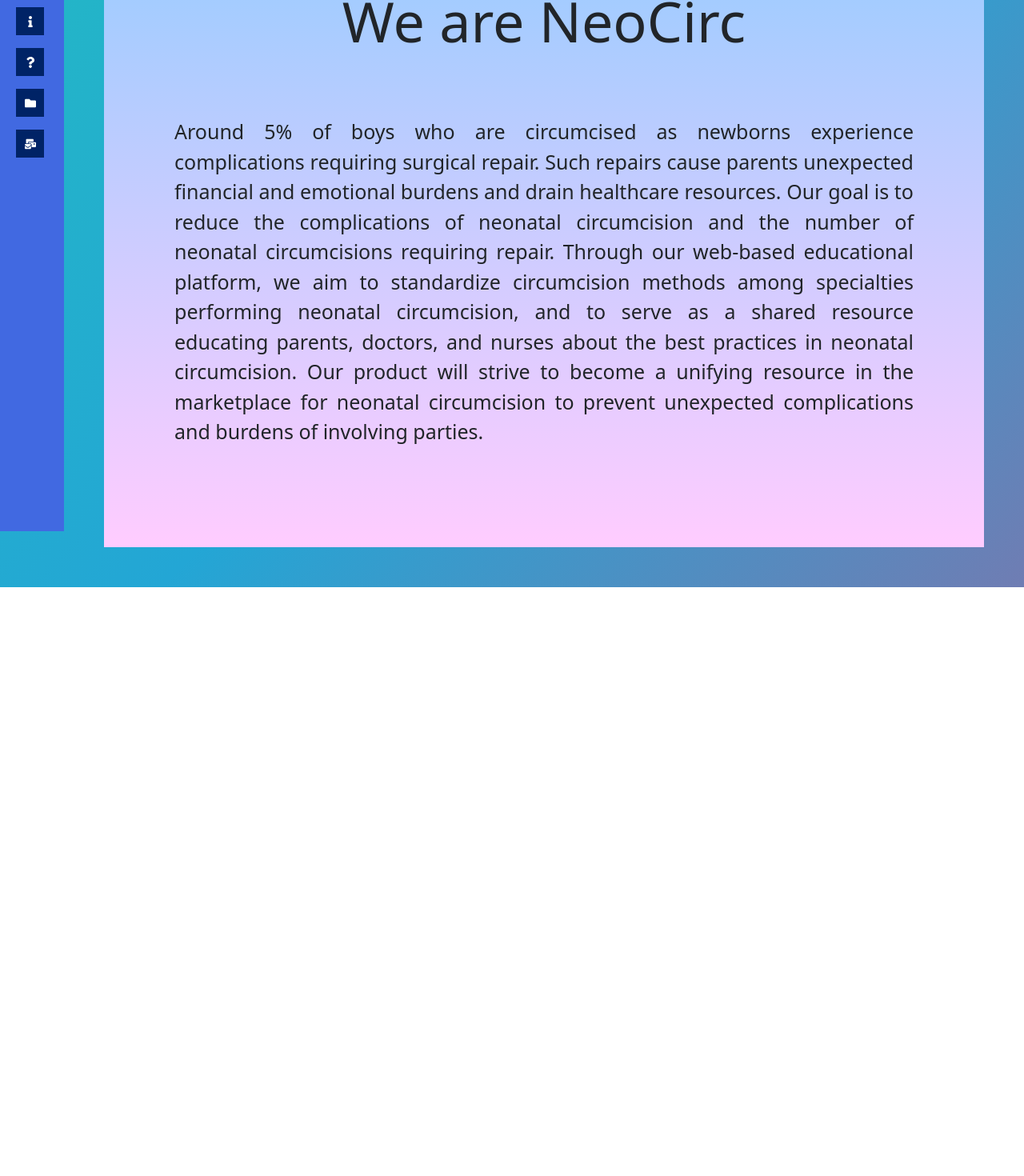
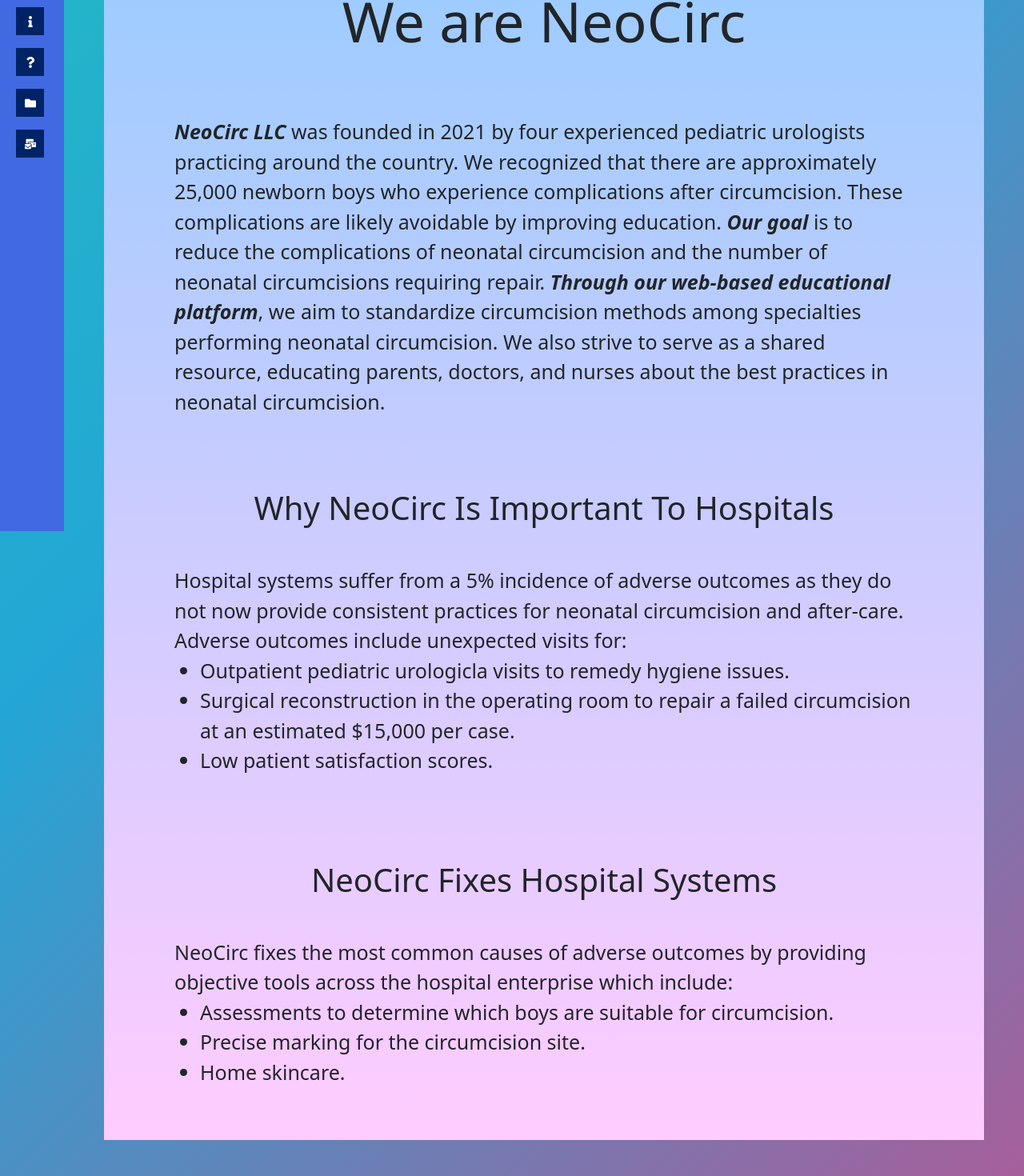
Before and after one commit to NeoCirc/neocirc-website, a React (Create React App) app: page /about in a window 1280 px wide. Shown: the part 136-1606 px from the top of the page at 80% size. Before the commit the page ends 870 px from the top, so only its background shows below. Built offline with nearby package versions, Linux system fonts and the light colour scheme.

Commit message:
Updating Pages to Clients Specifications

```diff
--- a/src/components/AboutUsPage.js
+++ b/src/components/AboutUsPage.js
@@ -9,13 +9,40 @@
             </Heading>
 
             <ParagraphWrap width="84%" margin="0% 8%">
-                Around 5% of boys who are circumcised as newborns experience complications requiring surgical repair.
-                Such repairs cause parents unexpected financial and emotional burdens and drain healthcare resources.
-                Our goal is to reduce the complications of neonatal circumcision and the number of neonatal circumcisions requiring repair.
-                Through our web-based educational platform, we aim to standardize circumcision methods among specialties performing neonatal circumcision,
-                and to serve as a shared resource educating parents, doctors, and nurses about the best practices in neonatal circumcision.
-                Our product will strive to become a unifying resource in the marketplace for neonatal circumcision to prevent unexpected
-                complications and burdens of involving parties.
+            <strong><i>NeoCirc LLC</i></strong> was founded in 2021 by four experienced pediatric urologists practicing around the country.
+            We recognized that there are approximately 25,000 newborn boys who experience complications after circumcision.
+            These complications are likely avoidable by improving education. <strong><i>Our goal</i></strong> is to reduce the complications of neonatal circumcision and
+            the number of neonatal circumcisions requiring repair. <strong><i>Through our web-based educational platform</i></strong>, we aim to standardize circumcision
+            methods among specialties performing neonatal circumcision. We also strive to serve as a shared resource, educating parents, doctors,
+            and nurses about the best practices in neonatal circumcision.
+            </ParagraphWrap>
+
+            <Heading2>
+                Why <strong>NeoCirc</strong> Is Important To Hospitals
+            </Heading2>
+
+            <ParagraphWrap width="84%" margin="0% 8%">
+            Hospital systems suffer from a 5% incidence of adverse outcomes as they do not now provide consistent practices for neonatal
+            circumcision and after-care.
+            Adverse outcomes include unexpected visits for:
+            <ul>
+                <li>Outpatient pediatric urologicla visits to remedy hygiene issues.</li>
+                <li>Surgical reconstruction in the operating room to repair a failed circumcision at an estimated $15,000 per case.</li>
+                <li>Low patient satisfaction scores.</li>
+            </ul>
+            </ParagraphWrap>
+
+            <Heading2>
+                <strong>NeoCirc</strong> Fixes Hospital Systems
+            </Heading2>
+
+            <ParagraphWrap width="84%" margin="0% 8%">
+            NeoCirc fixes the most common causes of adverse outcomes by providing objective tools across the hospital enterprise which include:
+            <ul>
+                <li>Assessments to determine which boys are suitable for circumcision.</li>
+                <li>Precise marking for the circumcision site.</li>
+                <li>Home skincare.</li>
+            </ul>
             </ParagraphWrap>
         </Wrap>
     )
@@ -36,8 +63,8 @@
     margin: ${props => props.margin};
     font-size: 25px;
     display: inline-block;
-    text-align: justify;
-    padding-bottom: 5em;
+    padding-bottom: 2em;
+    word-break: break-word;
 `;
 
 const Heading = styled.h1`
@@ -48,4 +75,12 @@
     text-align: center;
 `;
 
+const Heading2 = styled.h1`
+    font-weight: lighter;
+    padding-top: 1em;
+    padding-bottom: 1em;
+    font-size:40px;
+    text-align: center;
+`;
+
 export { AboutUsPage };
--- a/src/components/GenFAQPage.js
+++ b/src/components/GenFAQPage.js
@@ -11,15 +11,21 @@
             </Heading>
             <Accordion>
                 <Accordion.Item eventKey="0">
-                    <Accordion.Header>Question #1</Accordion.Header>
+                    <Accordion.Header><b><i>What percentage of boys experience complications following newborn circumcision?</i></b></Accordion.Header>
                     <Accordion.Body>
-                        Answer
+                    Around 5% of boys who are circumcised as newborns experience complications requiring surgical repair.
                     </Accordion.Body>
                 </Accordion.Item>
                 <Accordion.Item eventKey="1">
-                    <Accordion.Header>Question #2</Accordion.Header>
+                    <Accordion.Header><b><i>What are the consequences of newborn circumcision complications?</i></b></Accordion.Header>
                     <Accordion.Body>
-                        Answer
+                    Complications from newborn circumcision can put unnecessary financial and emotional stress on a family. Additionally, boys may require anesthesia to correct certain types of complications.
+                    </Accordion.Body>
+                </Accordion.Item>
+                <Accordion.Item eventKey="2">
+                    <Accordion.Header><b><i>Who is NeoCirc for?</i></b></Accordion.Header>
+                    <Accordion.Body>
+                    We have multiple modules targeting different stages of care for the newborn boy both before, during, and after circumcision. There are modules intended for the healthcare providers as well as the parents.
                     </Accordion.Body>
                 </Accordion.Item>
             </Accordion>
--- a/src/components/HomePage.js
+++ b/src/components/HomePage.js
@@ -24,7 +24,7 @@
                     <Center>
                         <br></br>
                             <Card.Text>
-                                We strive to offer the most intimate and personalized experience possible, to do so we need to know more about you.
+                                We strive to offer the most personalized experience possible, to do so we need to know more about you.
                             </Card.Text>
                         <br></br>
                             <Card.Text>
```
